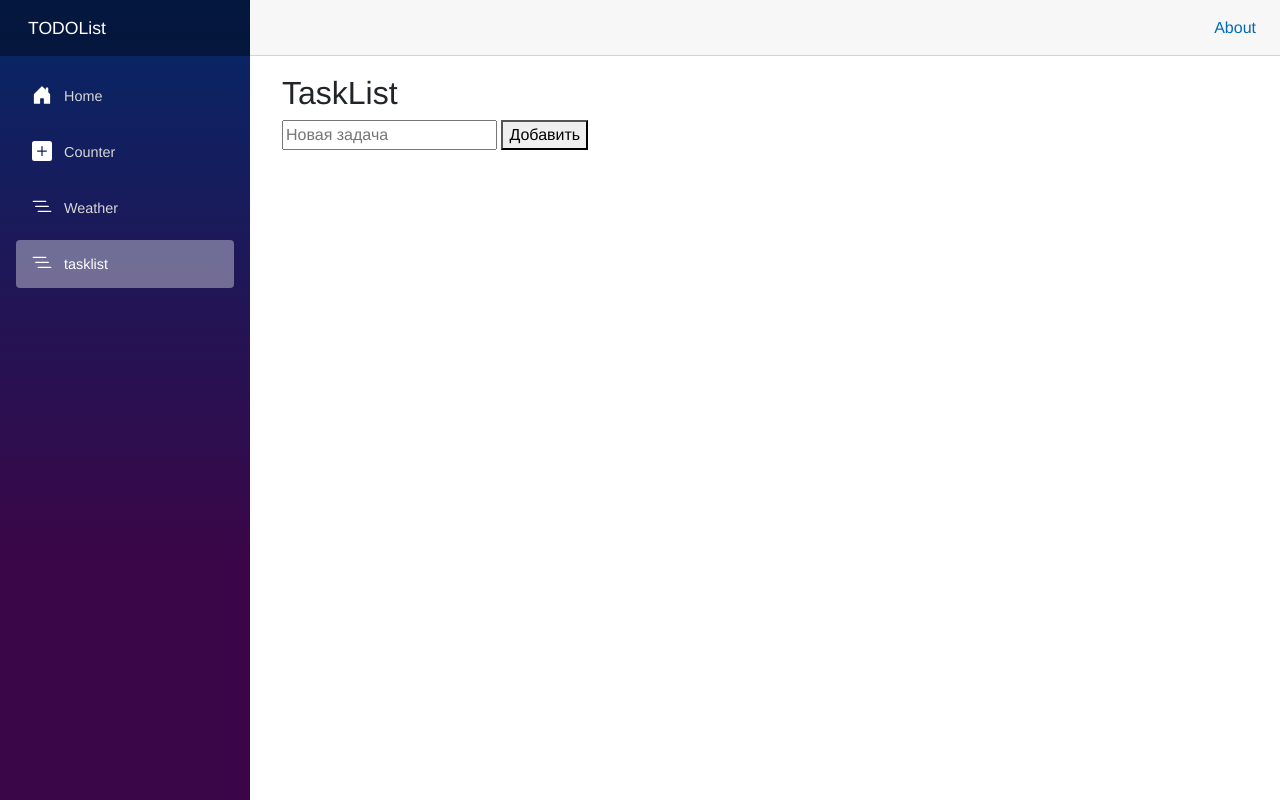
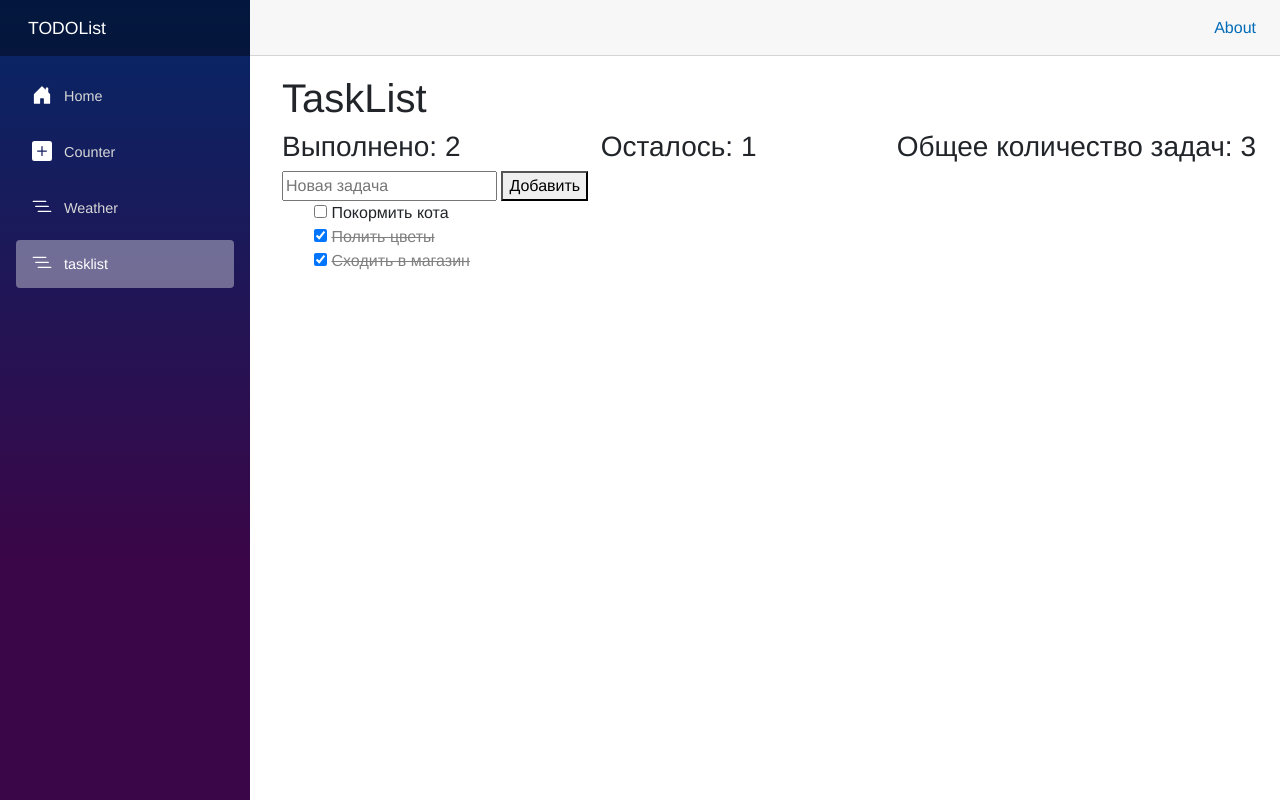
Before and after one commit to OneWayToDie/ASP, an ASP.NET Core app: page /Tasklist in a window 1280 px wide. Run offline with ASP.NET Core 8, Linux system fonts and the light colour scheme; style sheets or scripts are compiled from the project's sources.

Commit message:
TaskList

```diff
--- a/Blazor/TODOList/Components/Pages/TaskList.razor
+++ b/Blazor/TODOList/Components/Pages/TaskList.razor
@@ -2,7 +2,13 @@
 @rendermode InteractiveServer
 
 
-<h2>TaskList</h2>
+<h1>TaskList</h1>
+<div class="statistics">
+	<h3>Выполнено: @list.Where(t =>t.DONE == true).ToList().Count  </h3>
+	<h3>Осталось:  @list.Where(t =>t.DONE == false).ToList().Count </h3>
+	<h3>Общее количество задач: @list.Count</h3>
+</div>
+
 
 <input type="text" placeholder="Новая задача" @bind="description"/>
 <button @onclick="AddTask">Добавить</button>
@@ -10,7 +16,10 @@
 <ul>
 	@foreach (TODOList.Task task in list)
 	{
-		<li>@task.Description</li>
+		<li>
+			<input type="checkbox" @bind="@task.DONE" />
+			<span>@task.Description</span>
+		</li>
 	}
 </ul>
 
@@ -18,7 +27,13 @@
 
 @code
 {
-	List<TODOList.Task> list = new List<TODOList.Task>();
+	List<TODOList.Task> list =
+	[
+		new TODOList.Task{ Description="Покормить кота" },
+		new TODOList.Task{ Description="Полить цветы", DONE = true },
+		new TODOList.Task{ Description="Сходить в магазин", DONE = true },
+	];
+	// List<TODOList.Task> list = new List<TODOList.Task>();
 
 	string description = ""; //RAII
 	void AddTask()
--- /dev/null
+++ b/Blazor/TODOList/Components/Pages/TaskList.razor.css
@@ -0,0 +1,14 @@
+.statistics
+{
+	display:flex;
+	justify-content:space-between;
+}
+ul
+{
+	list-style:none;
+}
+input[type=checkbox]:checked + span
+{
+	color:gray;
+	text-decoration:line-through;
+}
```
